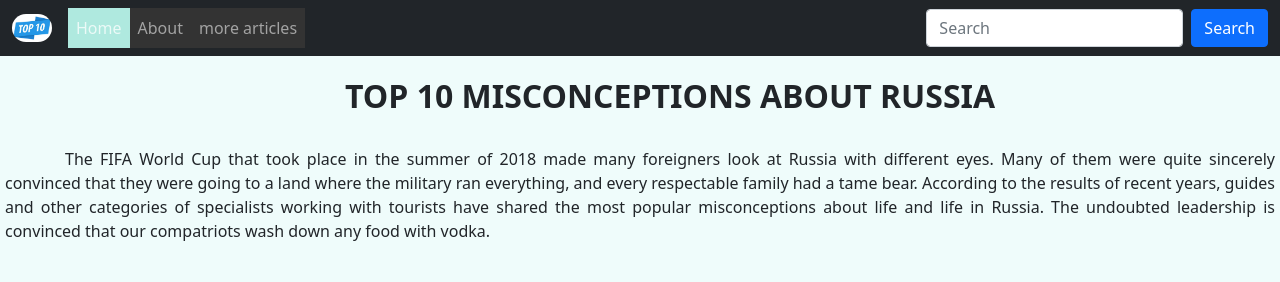
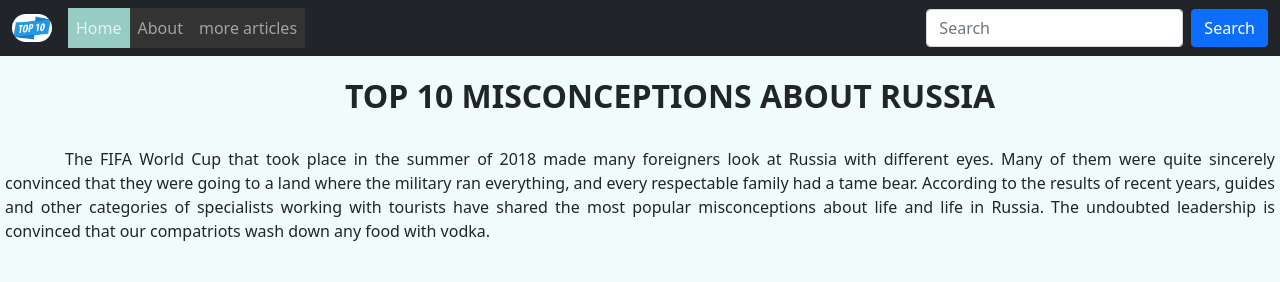
Before and after one commit to chilufya-hunter/chilufya-hunter.github.io, a website: page index.html in a window 1280 px wide. In both pictures the pointer is over the link "Home". Shown: the top 282 px of the page. Drawn offline with nearby package versions, Linux system fonts and the light colour scheme.

Commit message:
Update style.css

```diff
--- a/style.css
+++ b/style.css
@@ -56,7 +56,7 @@ ul {
   }
 
   li a:hover {
-    background-color: rgb(175, 233, 223);
+    background-color: rgb(150, 204, 195);
   }
   .sticky {
     position: fixed;
```
